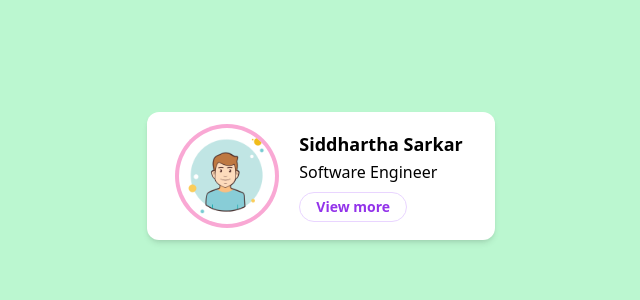
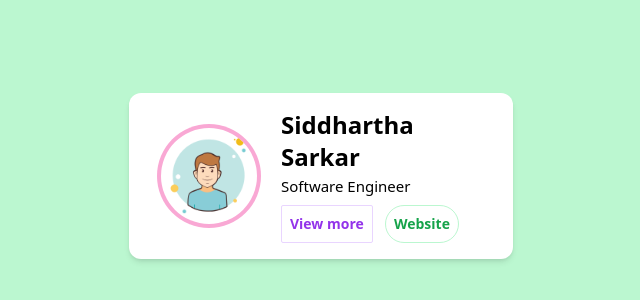
Before and after one commit to SiddharthaSarkar1/TailwindCSS, a website: page LessonOne/output/index.html in a window 1280 px wide. Shown: the part 224-524 px from the top of the page, without its empty margins (319-959 px from the left). Drawn offline with Linux system fonts and the light colour scheme.

Commit message:
Learn Function and directives

```diff
--- a/LessonOne/src/tailwind.css
+++ b/LessonOne/src/tailwind.css
@@ -1,3 +1,33 @@
 @tailwind base;
 @tailwind components;
 @tailwind utilities;
+
+@layer components {
+    /*  group utility  */
+
+    .btn {
+        @apply px-4 py-1 border rounded-full text-sm font-semibold hover:text-white hover:border-transparent focus:outline-none focus:ring-2 focus:ring-offset-2 dark:focus:ring-offset-gray-800 dark:focus:border-transparent;
+
+        @apply p-2;
+    }
+
+    .btn-purple {
+        @apply border-purple-200 text-purple-600 hover:bg-purple-600 focus:ring-purple-600 dark:text-purple-400;
+    }
+
+    .btn-green {
+        @apply border-green-200 text-green-600 hover:bg-green-600 focus:ring-green-600 dark:text-green-400;
+    }
+}
+
+@layer base{
+    h1 {
+        @apply text-2xl;
+    }
+}
+
+@layer utilities {
+.text-body {
+    font-size: 15px;
+}
+}
```
Also changed, not shown: LessonOne/output/index.html, LessonOne/output/tailwind.css.
